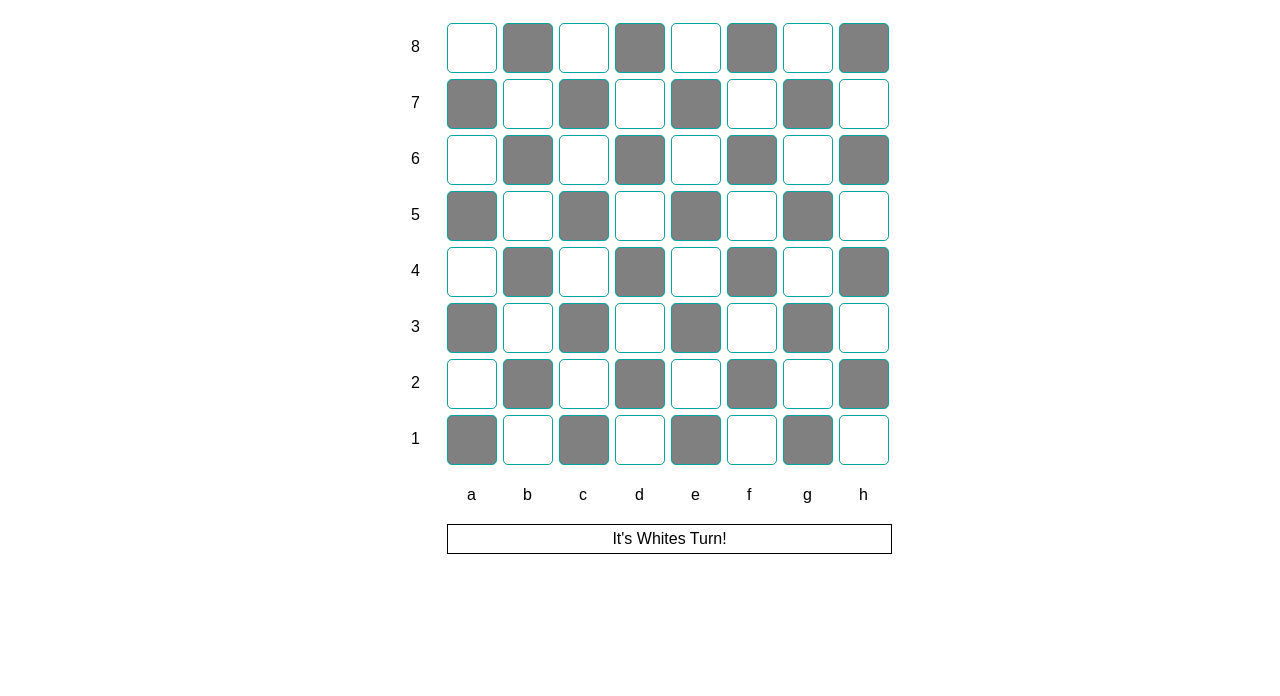
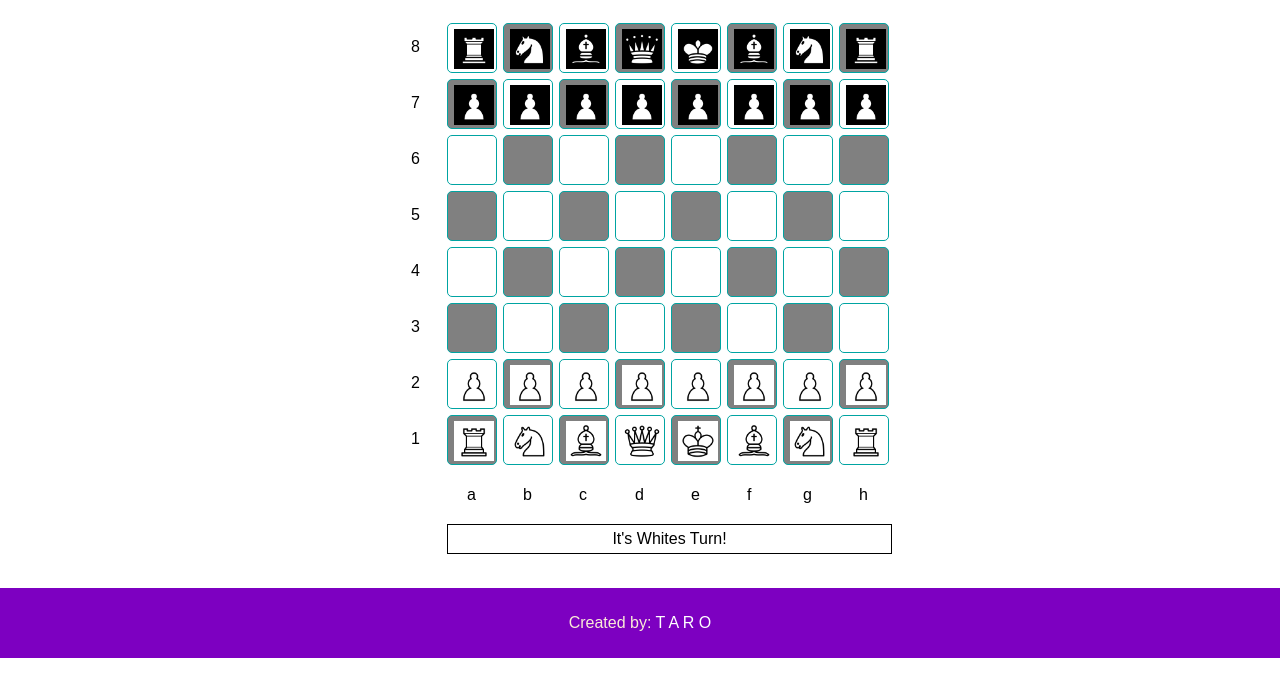
Before and after one commit to GabrielSiwa/Chess-Game, a plain HTML site: page index.html in a window 1280 px wide. Drawn offline with Linux system fonts and the light colour scheme.

Commit message:
moved files to a single path

```diff
--- a/HTML/index.html
+++ b/index.html
@@ -1,13 +1,14 @@
-<!DOCTYPE html>
+<!Doctype html>
 <html lang="en">
 <head>
     <meta charset="UTF-8">
     <meta name="viewport" content="width=device-width, initial-scale=1.0">
-    <link rel="stylesheet" type="text/css" href="../CSS/style.css">
+    <link rel="stylesheet" type="text/css" href="style.css">
     <title>Chess Game</title>
 </head>
 <body>
     <div id ="game">
+
         <div class="cellprefix">8</div>
         <div class="gamecell" id="1_8"></div>
         <div class="gamecell grey" id="2_8"></div>
@@ -17,6 +18,7 @@
         <div class="gamecell grey" id="6_8"></div>
         <div class="gamecell" id="7_8"></div>
         <div class="gamecell grey" id="8_8"></div>
+
         <div class="cellprefix">7</div>
         <div class="gamecell grey" id="1_7"></div>
         <div class="gamecell" id="2_7"></div>
@@ -26,6 +28,7 @@
         <div class="gamecell" id="6_7"></div>
         <div class="gamecell grey" id="7_7"></div>
         <div class="gamecell" id="8_7"></div>
+
         <div class="cellprefix">6</div>
         <div class="gamecell" id="1_6"></div>
         <div class="gamecell grey" id="2_6"></div>
@@ -35,6 +38,7 @@
         <div class="gamecell grey" id="6_6"></div>
         <div class="gamecell" id="7_6"></div>
         <div class="gamecell grey" id="8_6"></div>
+
         <div class="cellprefix">5</div>
         <div class="gamecell grey" id="1_5"></div>
         <div class="gamecell" id="2_5"></div>
@@ -44,6 +48,7 @@
         <div class="gamecell" id="6_5"></div>
         <div class="gamecell grey" id="7_5"></div>
         <div class="gamecell" id="8_5"></div>
+
         <div class="cellprefix">4</div>
         <div class="gamecell" id="1_4"></div>
         <div class="gamecell grey" id="2_4"></div>
@@ -53,6 +58,7 @@
         <div class="gamecell grey" id="6_4"></div>
         <div class="gamecell" id="7_4"></div>
         <div class="gamecell grey" id="8_4"></div>
+
         <div class="cellprefix">3</div>
         <div class="gamecell grey" id="1_3"></div>
         <div class="gamecell" id="2_3"></div>
@@ -62,6 +68,7 @@
         <div class="gamecell" id="6_3"></div>
         <div class="gamecell grey" id="7_3"></div>
         <div class="gamecell" id="8_3"></div>
+
         <div class="cellprefix">2</div>
         <div class="gamecell" id="1_2"></div>
         <div class="gamecell grey" id="2_2"></div>
@@ -71,6 +78,7 @@
         <div class="gamecell grey" id="6_2"></div>
         <div class="gamecell" id="7_2"></div>
         <div class="gamecell grey" id="8_2"></div>
+
         <div class="cellprefix">1</div>
         <div class="gamecell grey" id="1_1"></div>
         <div class="gamecell" id="2_1"></div>
@@ -80,6 +88,8 @@
         <div class="gamecell" id="6_1"></div>
         <div class="gamecell grey" id="7_1"></div>
         <div class="gamecell" id="8_1"></div>
+
+
         <div class="cellprefix"></div>
         <div class="cellprefix">a</div>
         <div class="cellprefix">b</div>
@@ -92,6 +102,12 @@
         <div id="turn"> It's Whites Turn!</div>
     </div>
 
-    <script src="../JS/chess.js"></script>
+
+    <script src="script.js"></script>
 </body>
+
+<footer>
+    <div id="created">
+        <p>Created by: <a href="https://github.com/GabrielSiwa">T A R O</p></a>
+</footer>
 </html>
--- /dev/null
+++ b/script.js
@@ -0,0 +1,80 @@
+document.addEventListener('DOMContentLoaded', () => {
+    const board = document.getElementById('game');
+    const turnElement = document.getElementById('turn');
+    let isWhiteTurn = true; // Track whose turn it is
+    let selectedPiece = null; // Track the selected piece
+
+    // Initialize the board
+    function initializeBoard() {
+        // Define pieces' starting positions
+        const pieces = [
+            // White pieces
+            { id: '1_1', type: 'rook', color: 'white' },
+            { id: '2_1', type: 'knight', color: 'white' },
+            { id: '3_1', type: 'bishop', color: 'white' },
+            { id: '4_1', type: 'queen', color: 'white' },
+            { id: '5_1', type: 'king', color: 'white' },
+            { id: '6_1', type: 'bishop', color: 'white' },
+            { id: '7_1', type: 'knight', color: 'white' },
+            { id: '8_1', type: 'rook', color: 'white' },
+            { id: '1_2', type: 'pawn', color: 'white' },
+            { id: '2_2', type: 'pawn', color: 'white' },
+            { id: '3_2', type: 'pawn', color: 'white' },
+            { id: '4_2', type: 'pawn', color: 'white' },
+            { id: '5_2', type: 'pawn', color: 'white' },
+            { id: '6_2', type: 'pawn', color: 'white' },
+            { id: '7_2', type: 'pawn', color: 'white' },
+            { id: '8_2', type: 'pawn', color: 'white' },
+
+            // Black pieces
+            { id: '1_8', type: 'rook', color: 'black' },
+            { id: '2_8', type: 'knight', color: 'black' },
+            { id: '3_8', type: 'bishop', color: 'black' },
+            { id: '4_8', type: 'queen', color: 'black' },
+            { id: '5_8', type: 'king', color: 'black' },
+            { id: '6_8', type: 'bishop', color: 'black' },
+            { id: '7_8', type: 'knight', color: 'black' },
+            { id: '8_8', type: 'rook', color: 'black' },
+            { id: '1_7', type: 'pawn', color: 'black' },
+            { id: '2_7', type: 'pawn', color: 'black' },
+            { id: '3_7', type: 'pawn', color: 'black' },
+            { id: '4_7', type: 'pawn', color: 'black' },
+            { id: '5_7', type: 'pawn', color: 'black' },
+            { id: '6_7', type: 'pawn', color: 'black' },
+            { id: '7_7', type: 'pawn', color: 'black' },
+            { id: '8_7', type: 'pawn', color: 'black' }
+        ];
+
+        // Add pieces to the board
+        pieces.forEach(piece => {
+            const cell = document.getElementById(piece.id);
+            if (cell) {
+                cell.innerHTML = `<div class="piece ${piece.color} ${piece.type}"></div>`;
+            }
+        });
+    }
+
+      // Handle cell clicks
+      board.addEventListener('click', (e) => {
+        const cell = e.target.closest('.gamecell');
+        if (cell) {
+            const piece = cell.querySelector('.piece');
+            if (selectedPiece) {
+                if (cell !== selectedPiece.parentElement) {
+                    // Move the selected piece
+                    cell.innerHTML = selectedPiece.outerHTML;
+                    selectedPiece.parentElement.innerHTML = '';
+                    isWhiteTurn = !isWhiteTurn;
+                    turnElement.textContent = isWhiteTurn ? "It's White's Turn!" : "It's Black's Turn!";
+                }
+                selectedPiece = null; // Deselect the piece
+            } else if (piece && piece.classList.contains(isWhiteTurn ? 'white' : 'black')) {
+                // Select the piece if it is the current player's turn
+                selectedPiece = piece;
+            }
+        }
+    });
+
+    // Initialize the board on page load
+    initializeBoard();
+});
--- a/CSS/style.css
+++ b/style.css
@@ -5,6 +5,23 @@ html, body {
     font-family: sans-serif;
     box-sizing: border-box;
 }
+
+footer {
+    margin-top: 5%;
+    position: relative;
+    bottom: 0;
+    width: 100%;
+    text-align: center;
+    background-color: #7d00c1;
+    padding: 10px 0;
+    color: antiquewhite;
+}
+
+a {
+    color: #ffffff;
+    text-decoration: none;
+}
+
 
 *, *::before, *::after {
     box-sizing: border-box;
@@ -26,7 +43,7 @@ html, body {
     margin-left: 59px;
 }
 
-.turnhighlight { /* Fixed typo from turnheightlight */
+.turnhighlight {
     background: #5cb85c;
     color: #fff;
 }
@@ -49,6 +66,7 @@ html, body {
     margin: 3px;
     padding: 15px 0 0 20px;
 }
+
 .gamecell {
     border: 1px solid #00a4a2;
     width: 100%;
@@ -78,6 +96,48 @@ html, body {
     background: lightgreen;
 }
 
+.piece {
+    margin-top: 5px;
+    padding: 10px;
+    width: 40px;
+    height: 40px;
+    background-size: cover;
+    background-position: center;
+}
+
+.white {
+    background-color: white;
+}
+
+.black {
+    background-color: black;
+}
+
+.pawn {
+    background-image: url('img/white-pawn.png');
+}
+
+.rook {
+    background-image: url('img/white-rook.png');
+}
+
+.knight {
+    background-image: url('img/white-knight.png');
+}
+
+.bishop {
+    background-image: url('img/white-bishop.png');
+}
+
+.queen {
+    background-image: url('img/white-queen.png');
+}
+
+.king {
+    background-image: url('img/white-king.png');
+}
+
+
 .shake-little {
     display: inline-block;
     transform-origin: center center;
@@ -87,9 +147,10 @@ html, body {
 .shake-trigger:hover .shake-constant.shake-constant--hover {
     animation-play-state: running;
 }
+
 .shake-freeze:hover,
 .shake-trigger:hover, .shake-freeze, .shake-little:hover,
-.shake-trigger:hover .shake-little  {
+.shake-trigger:hover .shake-little {
     animation-play-state: running;
 }
 
```
Also changed, not shown: JAVASCRIPT/chess.js (deleted).
